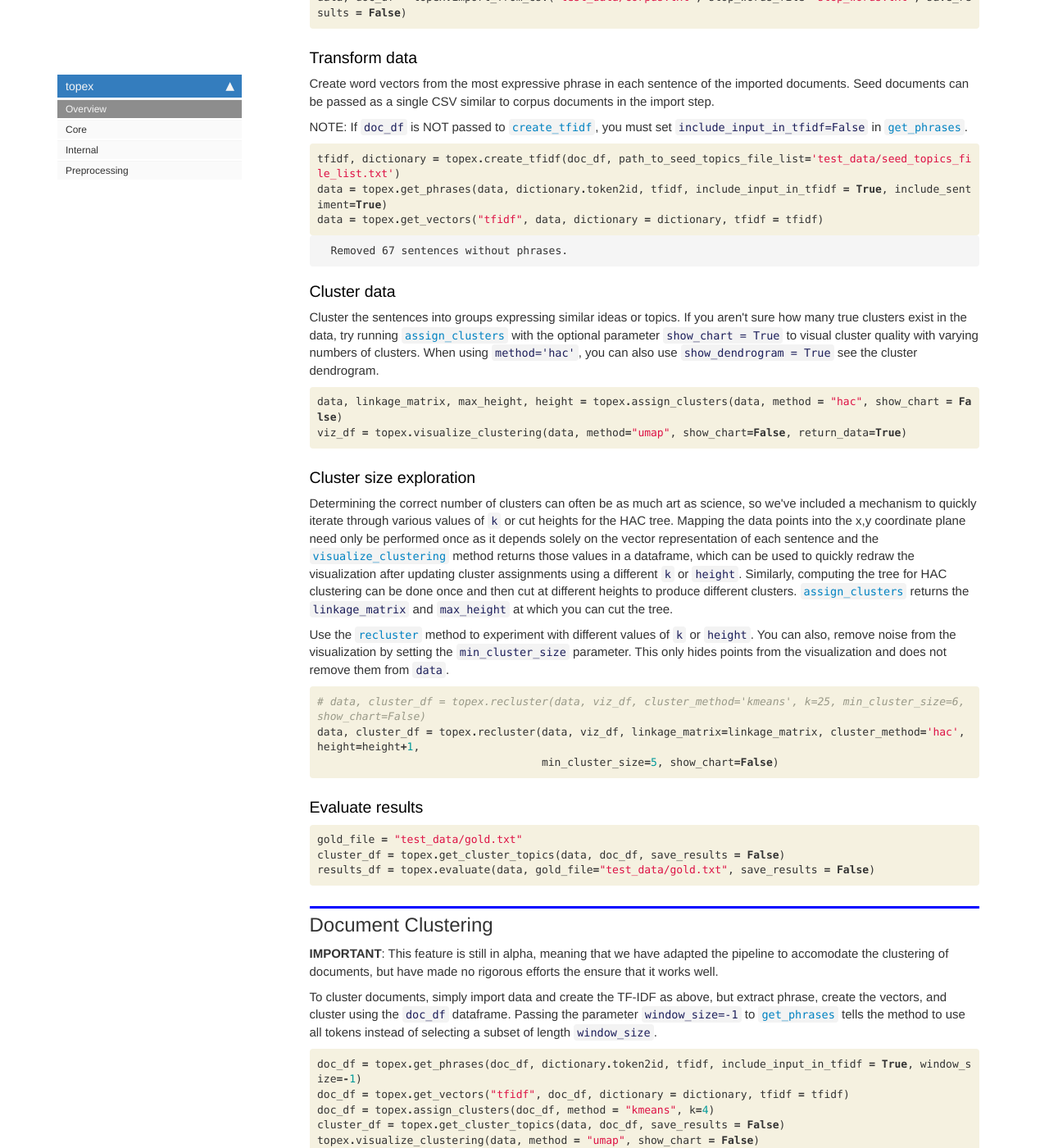
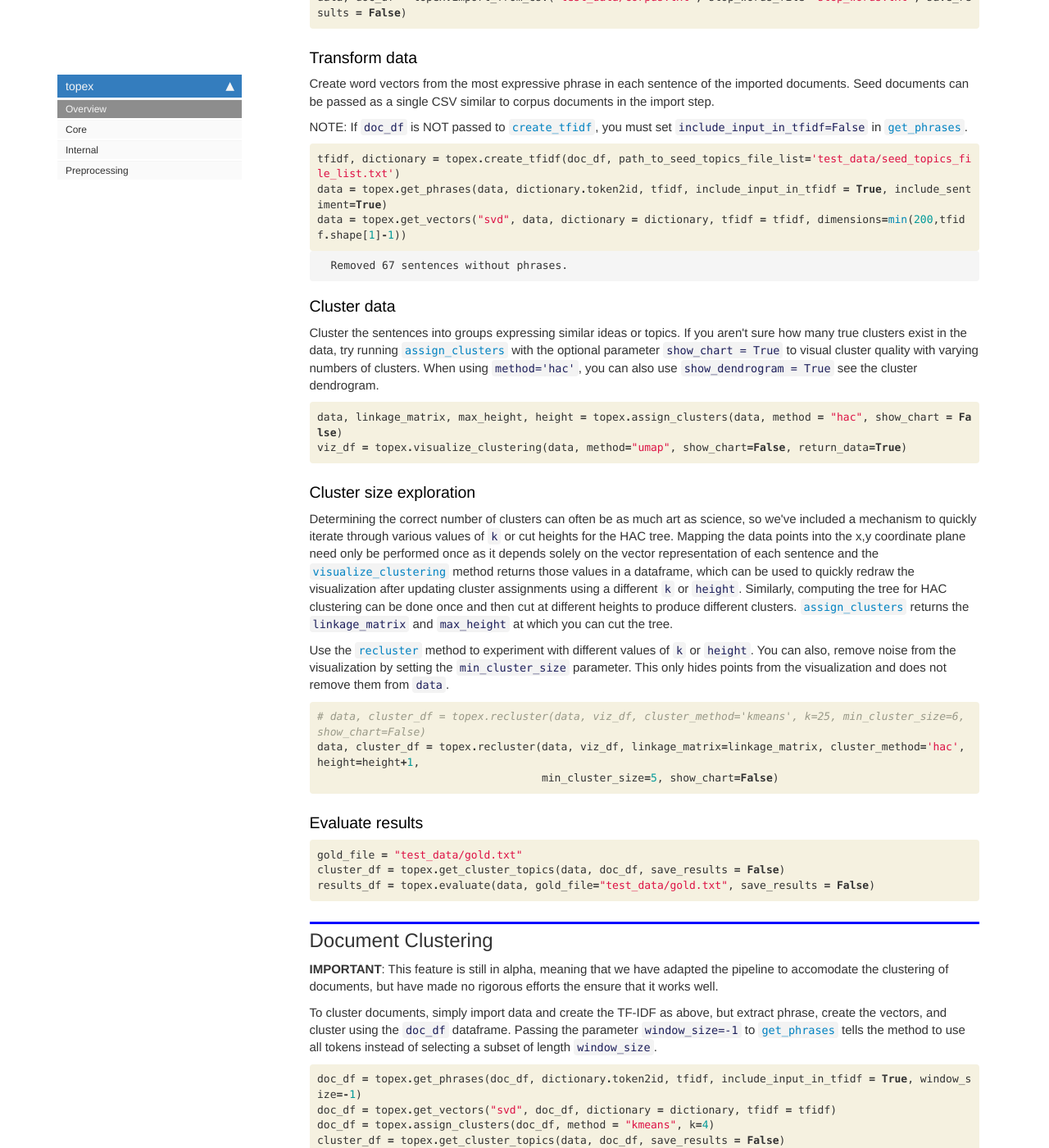
Before and after one commit to VCUWrightCenter/TopEx, a Jekyll site: the page built from docs/index.html, in a window 1280 px wide and 1400 px high, scrolled down 1099 px. Shown: the whole window at 82% size. Built offline with Jekyll 4.4.1, drawn with Linux system fonts in a browser that asks for light colours; nearby versions of some CDN libraries; comment, search, counter and statistics services are not loaded.

Commit message:
Tweaking defaults for vectorization methods and dimensions

```diff
--- a/docs/index.html
+++ b/docs/index.html
@@ -116,7 +116,7 @@ description: "Topic exploration in unstructured text documents."
     <div class="input_area">
 <div class=" highlight hl-ipython3"><pre><span></span><span class="n">tfidf</span><span class="p">,</span> <span class="n">dictionary</span> <span class="o">=</span> <span class="n">topex</span><span class="o">.</span><span class="n">create_tfidf</span><span class="p">(</span><span class="n">doc_df</span><span class="p">,</span> <span class="n">path_to_seed_topics_file_list</span><span class="o">=</span><span class="s1">&#39;test_data/seed_topics_file_list.txt&#39;</span><span class="p">)</span>
 <span class="n">data</span> <span class="o">=</span> <span class="n">topex</span><span class="o">.</span><span class="n">get_phrases</span><span class="p">(</span><span class="n">data</span><span class="p">,</span> <span class="n">dictionary</span><span class="o">.</span><span class="n">token2id</span><span class="p">,</span> <span class="n">tfidf</span><span class="p">,</span> <span class="n">include_input_in_tfidf</span> <span class="o">=</span> <span class="kc">True</span><span class="p">,</span> <span class="n">include_sentiment</span><span class="o">=</span><span class="kc">True</span><span class="p">)</span>
-<span class="n">data</span> <span class="o">=</span> <span class="n">topex</span><span class="o">.</span><span class="n">get_vectors</span><span class="p">(</span><span class="s2">&quot;tfidf&quot;</span><span class="p">,</span> <span class="n">data</span><span class="p">,</span> <span class="n">dictionary</span> <span class="o">=</span> <span class="n">dictionary</span><span class="p">,</span> <span class="n">tfidf</span> <span class="o">=</span> <span class="n">tfidf</span><span class="p">)</span>
+<span class="n">data</span> <span class="o">=</span> <span class="n">topex</span><span class="o">.</span><span class="n">get_vectors</span><span class="p">(</span><span class="s2">&quot;svd&quot;</span><span class="p">,</span> <span class="n">data</span><span class="p">,</span> <span class="n">dictionary</span> <span class="o">=</span> <span class="n">dictionary</span><span class="p">,</span> <span class="n">tfidf</span> <span class="o">=</span> <span class="n">tfidf</span><span class="p">,</span> <span class="n">dimensions</span><span class="o">=</span><span class="nb">min</span><span class="p">(</span><span class="mi">200</span><span class="p">,</span><span class="n">tfidf</span><span class="o">.</span><span class="n">shape</span><span class="p">[</span><span class="mi">1</span><span class="p">]</span><span class="o">-</span><span class="mi">1</span><span class="p">))</span>
 </pre></div>
 
     </div>
@@ -234,7 +234,7 @@ quickly iterate through various values of <code>k</code> or cut heights for the
 <div class="inner_cell">
     <div class="input_area">
 <div class=" highlight hl-ipython3"><pre><span></span><span class="n">doc_df</span> <span class="o">=</span> <span class="n">topex</span><span class="o">.</span><span class="n">get_phrases</span><span class="p">(</span><span class="n">doc_df</span><span class="p">,</span> <span class="n">dictionary</span><span class="o">.</span><span class="n">token2id</span><span class="p">,</span> <span class="n">tfidf</span><span class="p">,</span> <span class="n">include_input_in_tfidf</span> <span class="o">=</span> <span class="kc">True</span><span class="p">,</span> <span class="n">window_size</span><span class="o">=-</span><span class="mi">1</span><span class="p">)</span>
-<span class="n">doc_df</span> <span class="o">=</span> <span class="n">topex</span><span class="o">.</span><span class="n">get_vectors</span><span class="p">(</span><span class="s2">&quot;tfidf&quot;</span><span class="p">,</span> <span class="n">doc_df</span><span class="p">,</span> <span class="n">dictionary</span> <span class="o">=</span> <span class="n">dictionary</span><span class="p">,</span> <span class="n">tfidf</span> <span class="o">=</span> <span class="n">tfidf</span><span class="p">)</span>
+<span class="n">doc_df</span> <span class="o">=</span> <span class="n">topex</span><span class="o">.</span><span class="n">get_vectors</span><span class="p">(</span><span class="s2">&quot;svd&quot;</span><span class="p">,</span> <span class="n">doc_df</span><span class="p">,</span> <span class="n">dictionary</span> <span class="o">=</span> <span class="n">dictionary</span><span class="p">,</span> <span class="n">tfidf</span> <span class="o">=</span> <span class="n">tfidf</span><span class="p">)</span>
 <span class="n">doc_df</span> <span class="o">=</span> <span class="n">topex</span><span class="o">.</span><span class="n">assign_clusters</span><span class="p">(</span><span class="n">doc_df</span><span class="p">,</span> <span class="n">method</span> <span class="o">=</span> <span class="s2">&quot;kmeans&quot;</span><span class="p">,</span> <span class="n">k</span><span class="o">=</span><span class="mi">4</span><span class="p">)</span>
 <span class="n">cluster_df</span> <span class="o">=</span> <span class="n">topex</span><span class="o">.</span><span class="n">get_cluster_topics</span><span class="p">(</span><span class="n">data</span><span class="p">,</span> <span class="n">doc_df</span><span class="p">,</span> <span class="n">save_results</span> <span class="o">=</span> <span class="kc">False</span><span class="p">)</span>
 <span class="n">topex</span><span class="o">.</span><span class="n">visualize_clustering</span><span class="p">(</span><span class="n">data</span><span class="p">,</span> <span class="n">method</span> <span class="o">=</span> <span class="s2">&quot;umap&quot;</span><span class="p">,</span> <span class="n">show_chart</span> <span class="o">=</span> <span class="kc">False</span><span class="p">)</span>
--- a/topex/__init__.py
+++ b/topex/__init__.py
@@ -1 +1 @@
-__version__ = "0.0.1"
+__version__ = "0.0.2"
```
Also changed, not shown: README.md, 3 other files.
